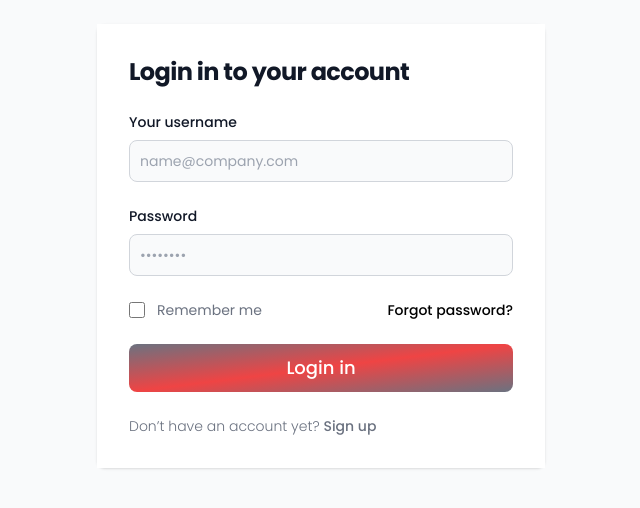
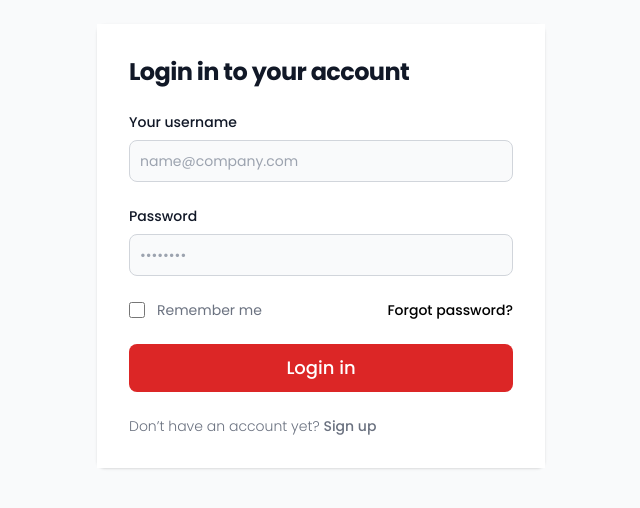
Before and after one commit to miraz66/dream_touch_blood, a React (Vite) app: page /login in a window 1280 px wide. Shown: the part 154-662 px from the top of the page, without its empty margins (319-959 px from the left). Built offline with nearby package versions, Linux system fonts and the light colour scheme.

Commit message:
Blood type Res

```diff
--- a/src/components/Compatible.jsx
+++ b/src/components/Compatible.jsx
@@ -1,4 +1,4 @@
-import VideoPlayer from "../components/test/VideoPlayer2";
+import VideoPlayer from "../utils/VideoPlayer";
 import { FontAwesomeIcon } from "@fortawesome/react-fontawesome";
 import { faCaretRight } from "@fortawesome/free-solid-svg-icons";
 
--- a/src/components/DetailsCompany.jsx
+++ b/src/components/DetailsCompany.jsx
@@ -1,6 +1,6 @@
 import { useState } from "react";
 import Modal from "../utils/Modal";
-import VideoPlayer from "./test/VideoPlayer2";
+import VideoPlayer from "../utils/VideoPlayer";
 
 function DetailsCompany() {
   const [isModalOpen, setIsModalOpen] = useState(false);
--- a/src/components/Login.jsx
+++ b/src/components/Login.jsx
@@ -128,7 +128,7 @@ function Login() {
                     </div>
                     <button
                       type="submit"
-                      className="w-full text-white text-lg bg-primary-600 hover:bg-primary-700 focus:ring-4 focus:outline-none focus:ring-primary-300 font-medium rounded-lg px-5 py-2.5 text-center bg-gradient-to-br from-gray-500 via-red-500 to-gray-500"
+                      className="w-full text-white text-lg bg-primary-600 hover:bg-primary-700 focus:ring-4 focus:outline-none focus:ring-primary-300 font-medium rounded-lg px-5 py-2.5 text-cente bg-red-600"
                     >
                       Login in
                     </button>
--- a/src/components/SingUp.jsx
+++ b/src/components/SingUp.jsx
@@ -79,7 +79,7 @@ function SingUp() {
         </div>
         <button
           type="submit"
-          className="w-full text-white bg-primary-600 hover:bg-primary-700 focus:ring-4 focus:outline-none focus:ring-primary-300 font-medium rounded-lg text-lg px-5 py-2.5 text-center bg-gradient-to-br from-gray-500 via-red-500 to-gray-500"
+          className="w-full text-white bg-primary-600 hover:bg-primary-700 focus:ring-4 focus:outline-none focus:ring-primary-300 font-medium rounded-lg text-lg px-5 py-2.5 text-center bg-red-600"
         >
           Sign in
         </button>
```
Also changed, not shown: src/utils/VideoPlayer.jsx (renamed from src/components/test/VideoPlayer2.jsx).
